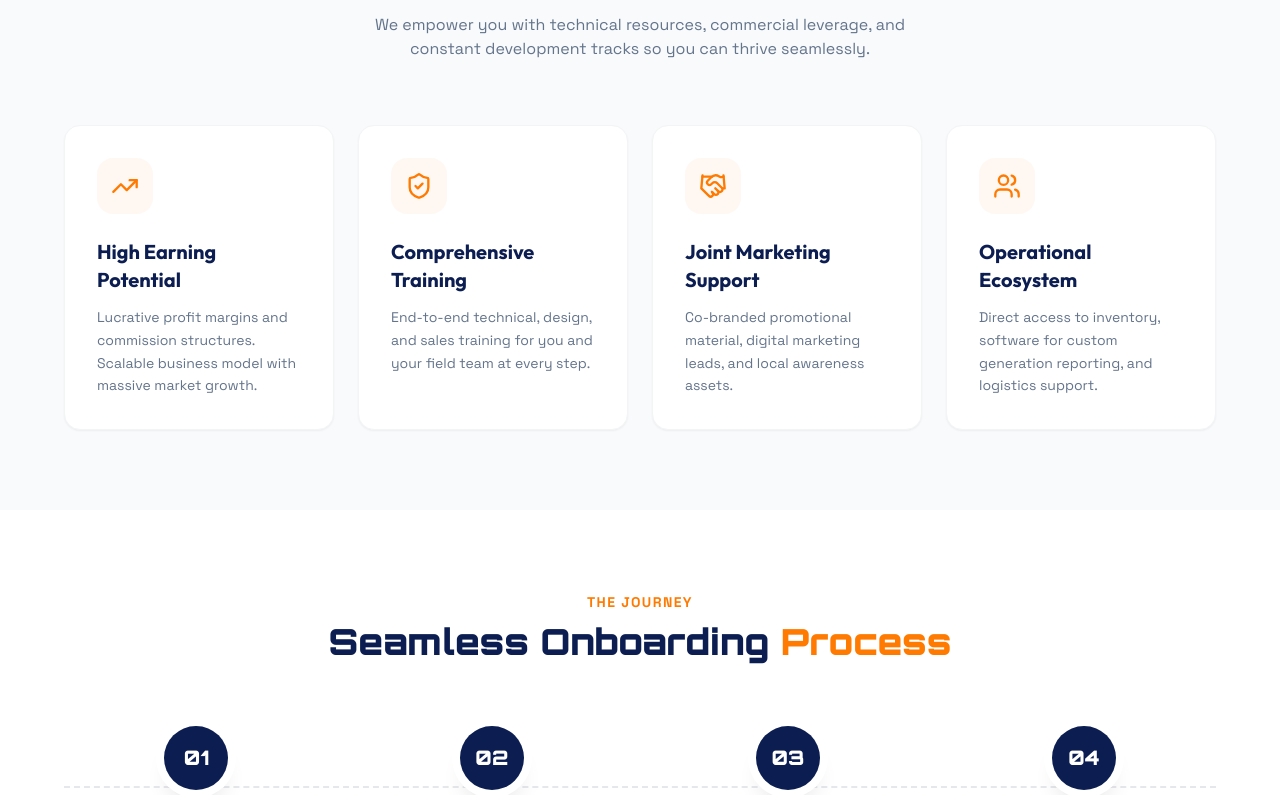
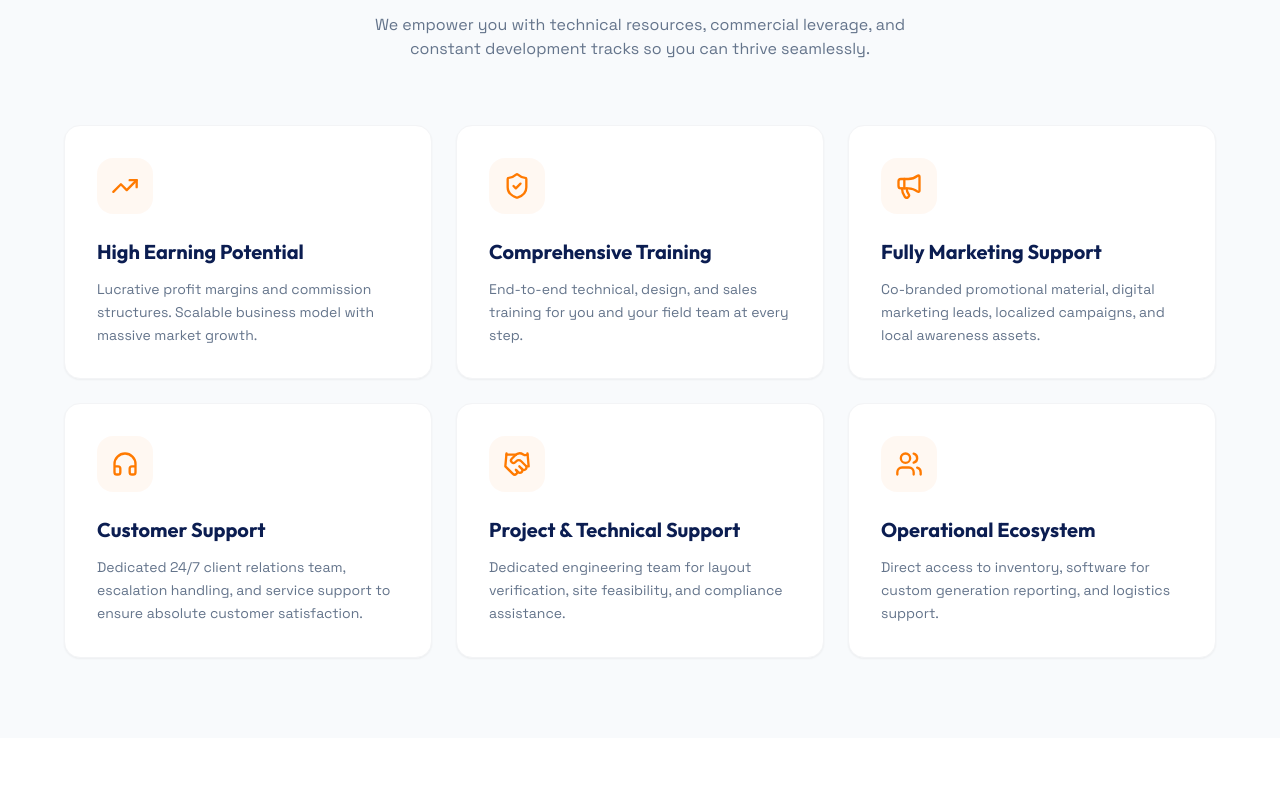
Before and after one commit to digicoders-git/Urban_Energy_Website, a React (Vite) app: page /become-a-partner in a window 1280 px wide. Shown: the part 885-1680 px from the top of the page. Built offline with nearby package versions, Linux system fonts and the light colour scheme; no server answers.

Commit message:
Sir partner with us me. 2 support aur add kar dijiyega. Fully marketing support and customer support.

```diff
--- a/src/pages/PartnerPage.jsx
+++ b/src/pages/PartnerPage.jsx
@@ -1,6 +1,6 @@
 import React, { useState } from 'react'
 import { motion } from 'framer-motion'
-import { Handshake, TrendingUp, ShieldCheck, Users, ArrowRight, Send, Building2, Phone, Mail, MapPin, Rocket } from 'lucide-react'
+import { Handshake, TrendingUp, ShieldCheck, Users, ArrowRight, Send, Building2, Phone, Mail, MapPin, Rocket, Megaphone, Headphones } from 'lucide-react'
 
 const API = import.meta.env.VITE_API_URL
 
@@ -23,9 +23,19 @@ const partnerBenefits = [
     desc: 'End-to-end technical, design, and sales training for you and your field team at every step.',
   },
   {
+    icon: Megaphone,
+    title: 'Fully Marketing Support',
+    desc: 'Co-branded promotional material, digital marketing leads, localized campaigns, and local awareness assets.',
+  },
+  {
+    icon: Headphones,
+    title: 'Customer Support',
+    desc: 'Dedicated 24/7 client relations team, escalation handling, and service support to ensure absolute customer satisfaction.',
+  },
+  {
     icon: Handshake,
-    title: 'Joint Marketing Support',
-    desc: 'Co-branded promotional material, digital marketing leads, and local awareness assets.',
+    title: 'Project & Technical Support',
+    desc: 'Dedicated engineering team for layout verification, site feasibility, and compliance assistance.',
   },
   {
     icon: Users,
@@ -141,7 +151,7 @@ export default function PartnerPage() {
             <p className="text-slate-500 mt-4 max-w-xl mx-auto">We empower you with technical resources, commercial leverage, and constant development tracks so you can thrive seamlessly.</p>
           </motion.div>
 
-          <div className="grid md:grid-cols-2 lg:grid-cols-4 gap-6">
+          <div className="grid md:grid-cols-2 lg:grid-cols-3 gap-6">
             {partnerBenefits.map((b, i) => (
               <motion.div
                 key={b.title}
```
